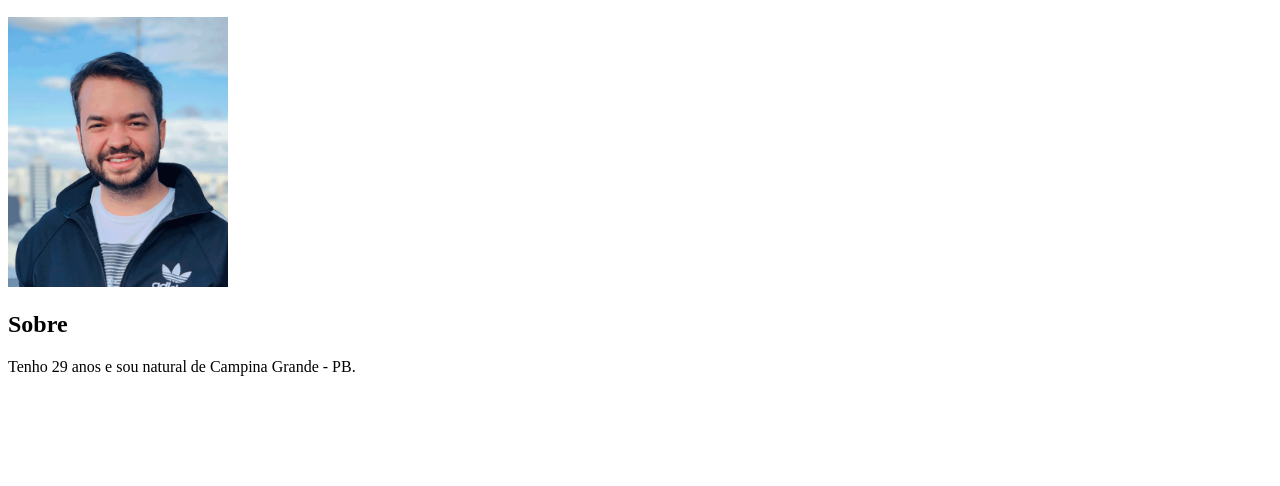
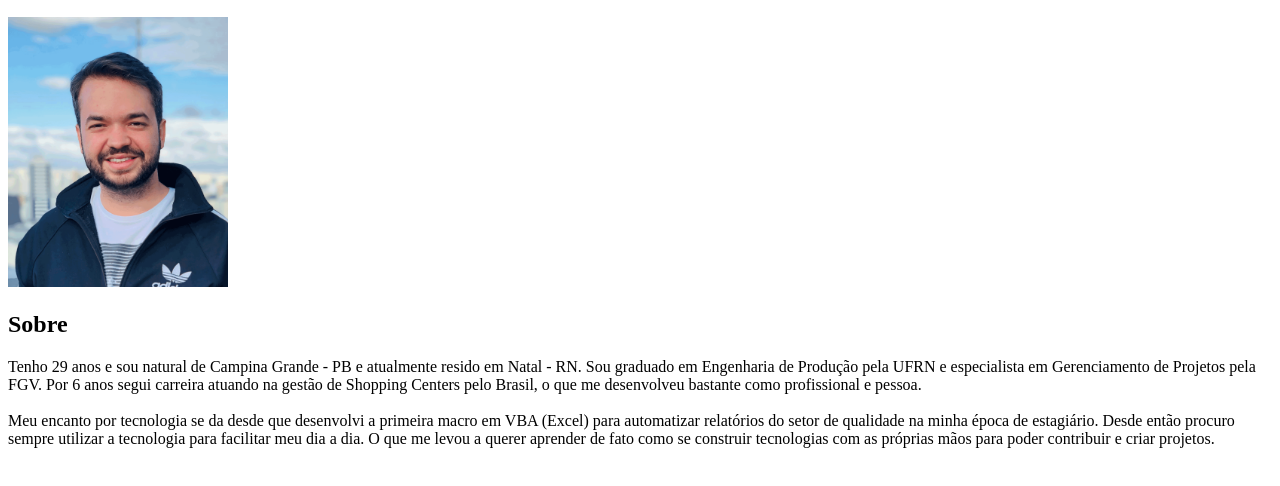
Before and after one commit to juliocamposmota/portfolio-web-site, a plain HTML site: page index.html in a window 1280 px wide. Shown: the part 110-596 px from the top of the page. Drawn offline with Linux system fonts and the light colour scheme.

Commit message:
Concluído seção sobre

```diff
--- a/index.html
+++ b/index.html
@@ -12,6 +12,10 @@
     <img src="images/2019-Perfil.png" width="220" alt="Foto do Júlio tirada no SESC Av. Paulista.">
 
     <h2>Sobre</h2>
-    <p>Tenho 29 anos e sou natural de Campina Grande - PB. </p>
+    <p>Tenho 29 anos e sou natural de Campina Grande - PB e atualmente resido em Natal - RN. Sou graduado em Engenharia de Produção pela UFRN e especialista em Gerenciamento de Projetos pela FGV. Por 6 anos segui carreira atuando na gestão de Shopping Centers pelo Brasil, o que me desenvolveu bastante como profissional e pessoa.
+    <br><br>
+    Meu encanto por tecnologia se da desde que desenvolvi a primeira macro em VBA (Excel) para automatizar relatórios do setor de qualidade na minha época de estagiário. Desde então procuro sempre utilizar a tecnologia para facilitar meu dia a dia. O que me levou a querer aprender de fato como se construir tecnologias com as próprias mãos para poder contribuir e criar projetos.</p>
+
+
   </body>
 </html>
```
